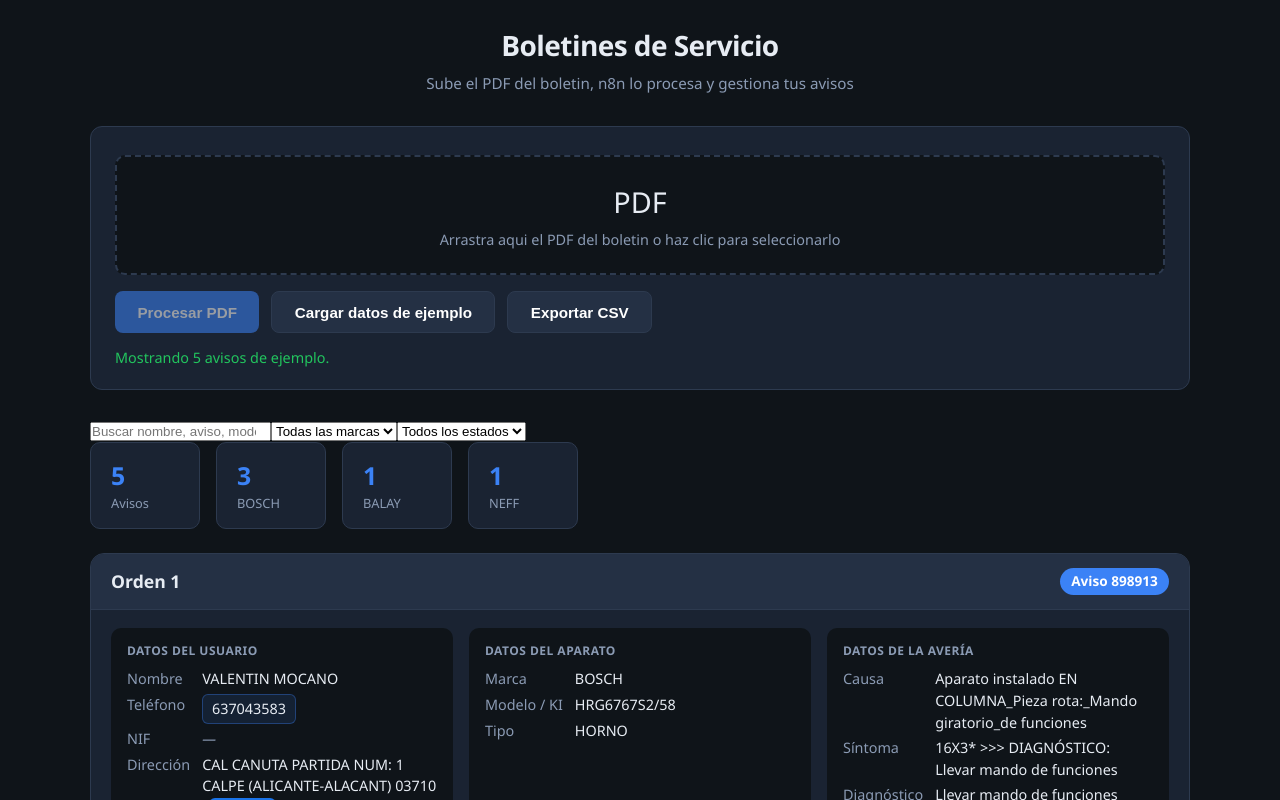
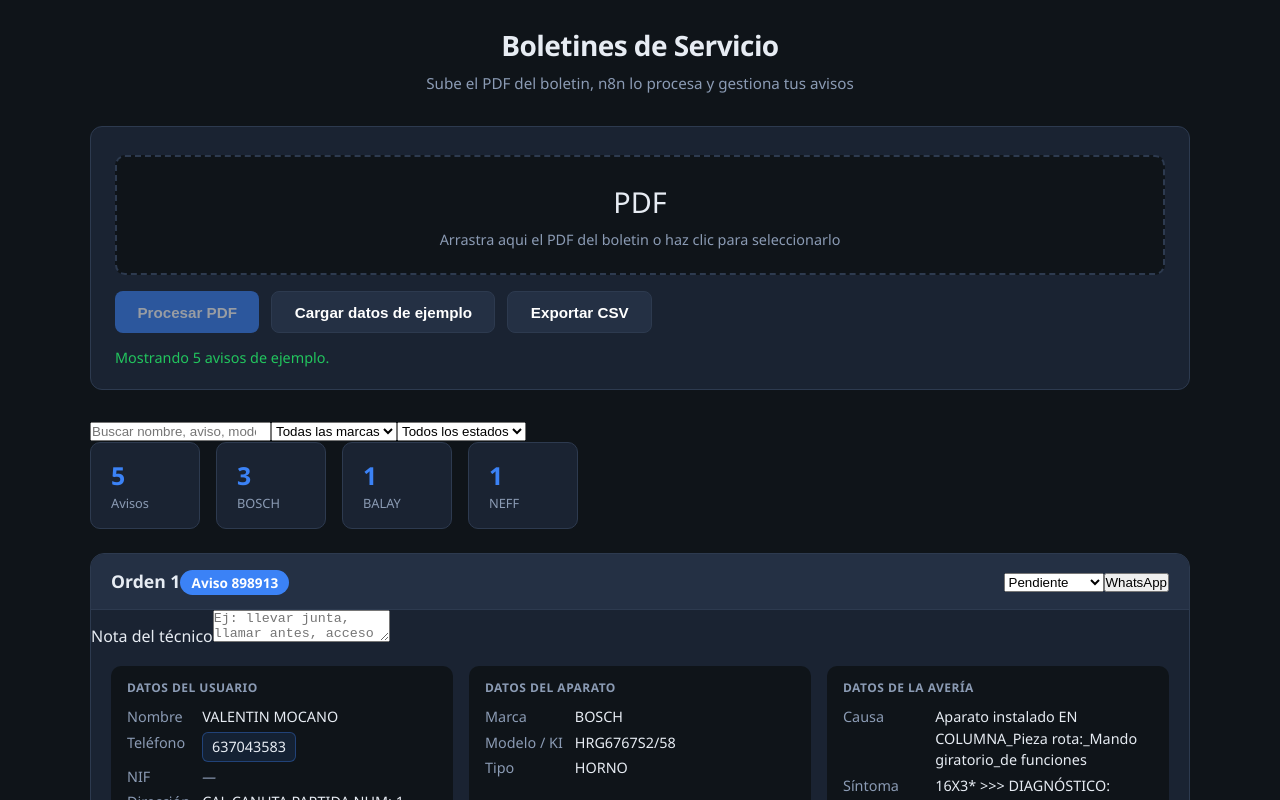
Before and after one commit to F1r0x/Visualizador-Boletines-React, a React (Vite) app: page / in a window 1280 px wide. Both pictures are taken after a click on the button "Cargar datos de ejemplo". Shown: the top 800 px of the page. Built offline with nearby package versions, Linux system fonts and the light colour scheme.

Commit message:
AvisoCard: estados, notas y botón WhatsApp

```diff
--- a/src/components/AvisoCard.jsx
+++ b/src/components/AvisoCard.jsx
@@ -1,5 +1,7 @@
-import { useState } from 'react'
+import { useState, useEffect } from 'react'
 import { val, mapsUrl } from '../utils/parseAvisos'
+import { ESTADOS, getMeta, setMeta } from '../utils/localMeta'
+import { plantillaWhatsApp } from '../utils/whatsapp'
 
 async function copiarTexto(texto) {
   if (!texto) return false
@@ -26,27 +28,16 @@ async function copiarTexto(texto) {
 function Field({ label, value, copyable = false }) {
   const v = val(value)
   const [copied, setCopied] = useState(false)
-
   const onCopy = async () => {
     if (!copyable || !v) return
     const ok = await copiarTexto(v)
-    if (ok) {
-      setCopied(true)
-      setTimeout(() => setCopied(false), 1500)
-    }
+    if (ok) { setCopied(true); setTimeout(() => setCopied(false), 1500) }
   }
-
   return (
     <>
       <dt>{label}</dt>
       <dd
-        className={[
-          v ? '' : 'empty',
-          copyable && v ? 'copyable' : '',
-          copied ? 'copied' : '',
-        ]
-          .filter(Boolean)
-          .join(' ')}
+        className={[v ? '' : 'empty', copyable && v ? 'copyable' : '', copied ? 'copied' : ''].filter(Boolean).join(' ')}
         onClick={copyable && v ? onCopy : undefined}
         title={copyable && v ? 'Clic para copiar' : undefined}
         role={copyable && v ? 'button' : undefined}
@@ -60,34 +51,19 @@ function Field({ label, value, copyable = false }) {
 
 function parseTelefonos(value) {
   if (value == null || value === '') return []
-  if (Array.isArray(value)) {
-    return value.map((t) => String(t).trim()).filter(Boolean)
-  }
-  return String(value)
-    .split(/[,;/|]+/)
-    .map((t) => t.trim())
-    .filter(Boolean)
+  if (Array.isArray(value)) return value.map((t) => String(t).trim()).filter(Boolean)
+  return String(value).split(/[,;/|]+/).map((t) => t.trim()).filter(Boolean)
 }
 
 function TelefonoChip({ numero }) {
   const [copied, setCopied] = useState(false)
-
   const onCopy = async (e) => {
     e.stopPropagation()
     const ok = await copiarTexto(numero)
-    if (ok) {
-      setCopied(true)
-      setTimeout(() => setCopied(false), 1500)
-    }
+    if (ok) { setCopied(true); setTimeout(() => setCopied(false), 1500) }
   }
-
   return (
-    <button
-      type="button"
-      className={`tel-chip${copied ? ' copied' : ''}`}
-      onClick={onCopy}
-      title="Clic para copiar este número"
-    >
+    <button type="button" className={`tel-chip${copied ? ' copied' : ''}`} onClick={onCopy} title="Clic para copiar este número">
       {numero}
       {copied && <span className="copy-toast">Copiado</span>}
     </button>
@@ -96,23 +72,12 @@ function TelefonoChip({ numero }) {
 
 function TelefonosField({ value }) {
   const lista = parseTelefonos(value)
-
-  if (!lista.length) {
-    return (
-      <>
-        <dt>Teléfono</dt>
-        <dd className="empty">—</dd>
-      </>
-    )
-  }
-
+  if (!lista.length) return (<><dt>Teléfono</dt><dd className="empty">—</dd></>)
   return (
     <>
       <dt>Teléfono</dt>
       <dd className="telefonos-list">
-        {lista.map((num, i) => (
-          <TelefonoChip key={`${num}-${i}`} numero={num} />
-        ))}
+        {lista.map((num, i) => <TelefonoChip key={`${num}-${i}`} numero={num} />)}
       </dd>
     </>
   )
@@ -124,43 +89,25 @@ function DireccionField({ direccion, codigoPostal }) {
   const textoCompleto = [dir, cp].filter(Boolean).join(', ')
   const url = mapsUrl(direccion, codigoPostal)
   const [copied, setCopied] = useState(false)
-
   const onCopy = async (e) => {
     if (e.target.closest('a')) return
     if (!textoCompleto) return
     const ok = await copiarTexto(textoCompleto)
-    if (ok) {
-      setCopied(true)
-      setTimeout(() => setCopied(false), 1500)
-    }
+    if (ok) { setCopied(true); setTimeout(() => setCopied(false), 1500) }
   }
-
   return (
     <>
       <dt>Dirección</dt>
       <dd
-        className={[
-          dir ? '' : 'empty',
-          dir ? 'copyable' : '',
-          copied ? 'copied' : '',
-        ]
-          .filter(Boolean)
-          .join(' ')}
+        className={[dir ? '' : 'empty', dir ? 'copyable' : '', copied ? 'copied' : ''].filter(Boolean).join(' ')}
         onClick={dir ? onCopy : undefined}
         title={dir ? 'Clic para copiar la dirección' : undefined}
         role={dir ? 'button' : undefined}
       >
         {dir || '—'}
         {url && (
-          <a
-            className="maps-btn"
-            href={url}
-            target="_blank"
-            rel="noopener noreferrer"
-            title="Abrir en Google Maps"
-            onClick={(e) => e.stopPropagation()}
-          >
-            📍 Maps
+          <a className="maps-btn" href={url} target="_blank" rel="noopener noreferrer" title="Abrir en Google Maps" onClick={(e) => e.stopPropagation()}>
+            Maps
           </a>
         )}
         {copied && <span className="copy-toast">Copiado</span>}
@@ -169,14 +116,70 @@ function DireccionField({ direccion, codigoPostal }) {
   )
 }
 
-export default function AvisoCard({ aviso }) {
+export default function AvisoCard({ aviso, onMetaChange }) {
   const a = aviso
+  const [estado, setEstado] = useState(() => getMeta(a).estado)
+  const [nota, setNota] = useState(() => getMeta(a).nota)
+  const [waOk, setWaOk] = useState(false)
+
+  useEffect(() => {
+    const m = getMeta(a)
+    setEstado(m.estado)
+    setNota(m.nota)
+  }, [a.aviso, a.orden])
+
+  const cambiarEstado = (e) => {
+    const v = e.target.value
+    setEstado(v)
+    setMeta(a, { estado: v })
+    onMetaChange?.()
+  }
+
+  const guardarNota = (e) => {
+    const v = e.target.value
+    setNota(v)
+    setMeta(a, { nota: v })
+    onMetaChange?.()
+  }
+
+  const copiarWhatsApp = async () => {
+    try {
+      await navigator.clipboard.writeText(plantillaWhatsApp(a))
+      setWaOk(true)
+      setTimeout(() => setWaOk(false), 1500)
+    } catch { /* ignore */ }
+  }
+
+  const estadoClass = 'estado-' + String(estado).toLowerCase().replace(/\s+/g, '-')
+
   return (
-    <article className="aviso-card">
+    <article className={`aviso-card ${estadoClass}`}>
       <div className="aviso-header">
-        <span className="orden">Orden {a.orden ?? '—'}</span>
-        <span className="aviso-num">Aviso {a.aviso ?? '—'}</span>
+        <div className="header-left">
+          <span className="orden">Orden {a.orden ?? '—'}</span>
+          <span className="aviso-num">Aviso {a.aviso ?? '—'}</span>
+        </div>
+        <div className="header-actions">
+          <select className="estado-select" value={estado} onChange={cambiarEstado} title="Estado del aviso">
+            {ESTADOS.map((e) => <option key={e} value={e}>{e}</option>)}
+          </select>
+          <button type="button" className="btn-wa" onClick={copiarWhatsApp} title="Copiar mensaje para WhatsApp">
+            {waOk ? 'Copiado' : 'WhatsApp'}
+          </button>
+        </div>
       </div>
+
+      <div className="aviso-nota">
+        <label htmlFor={`nota-${a.aviso}`}>Nota del técnico</label>
+        <textarea
+          id={`nota-${a.aviso}`}
+          rows={2}
+          placeholder="Ej: llevar junta, llamar antes, acceso por patio..."
+          value={nota}
+          onChange={guardarNota}
+        />
+      </div>
+
       <div className="aviso-body">
         <div className="section">
           <h3>Datos del usuario</h3>
@@ -184,10 +187,7 @@ export default function AvisoCard({ aviso }) {
             <Field label="Nombre" value={a.cliente?.nombre} copyable />
             <TelefonosField value={a.cliente?.telefonos} />
             <Field label="NIF" value={a.cliente?.nif} />
-            <DireccionField
-              direccion={a.direccion?.completa}
-              codigoPostal={a.direccion?.codigo_postal}
-            />
+            <DireccionField direccion={a.direccion?.completa} codigoPostal={a.direccion?.codigo_postal} />
             <Field label="C.P." value={a.direccion?.codigo_postal} />
           </dl>
         </div>
```
